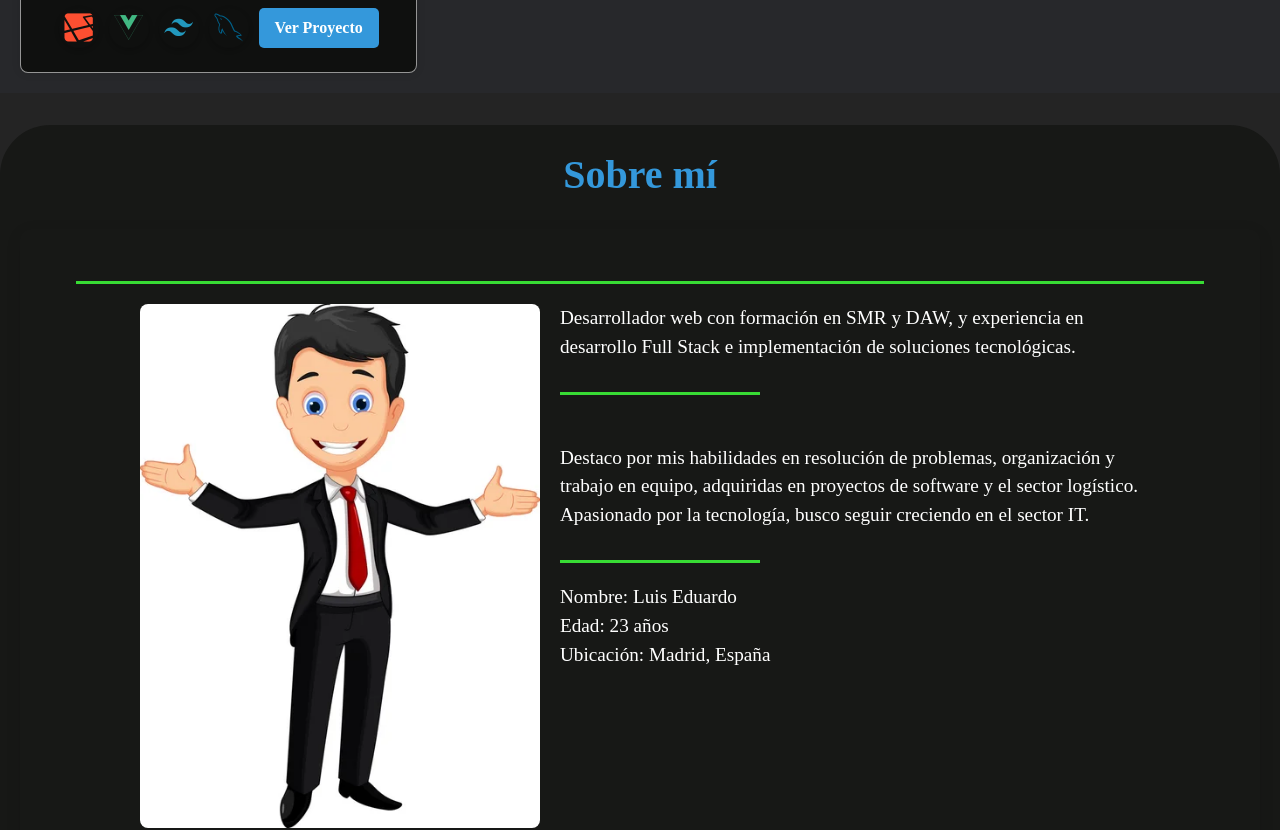
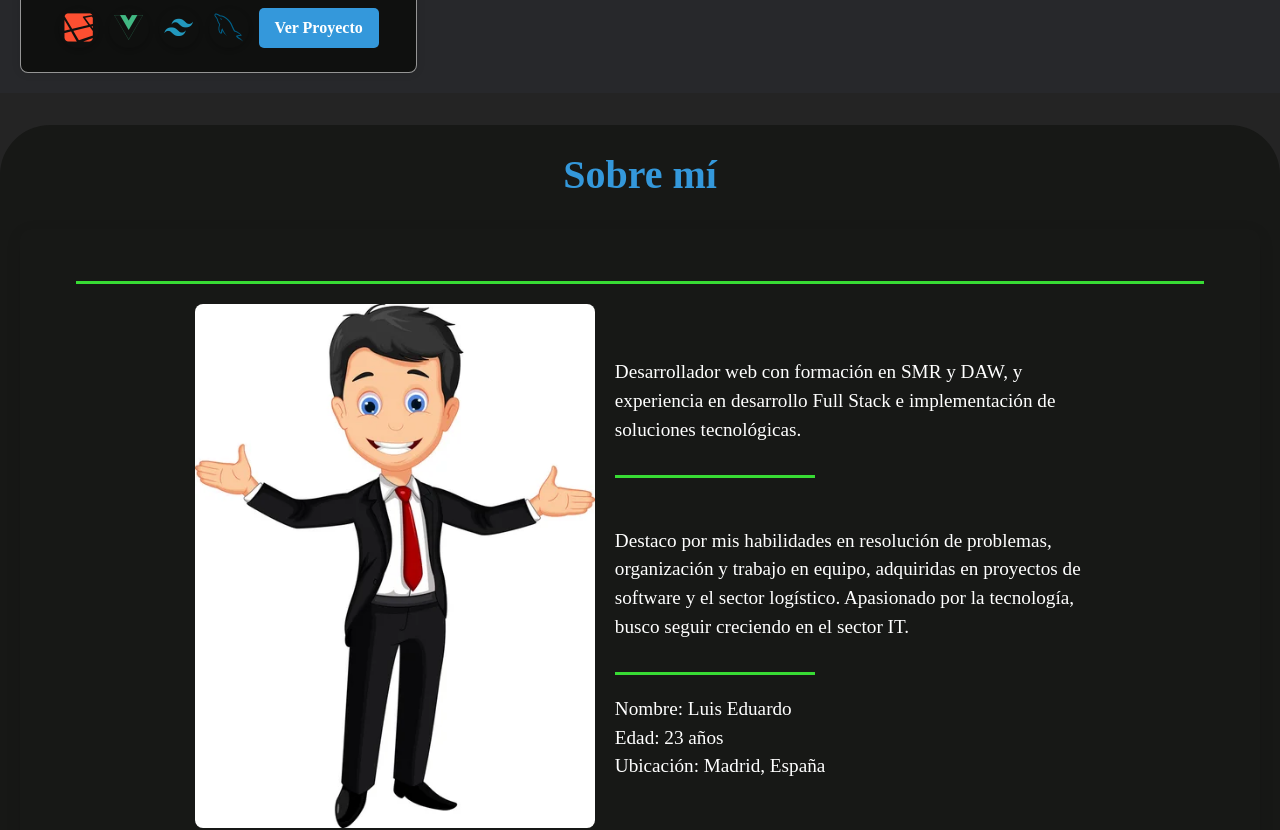
Before and after one commit to luisfelizbeltre/Portafolio-Luis, a Vue app: page / in a window 1280 px wide. Shown: the part 3040-3870 px from the top of the page. Built offline with nearby package versions, Linux system fonts and the light colour scheme.

Commit message:
correcion visual

```diff
--- a/src/components/About.vue
+++ b/src/components/About.vue
@@ -47,21 +47,22 @@ onMounted(() => {
 <style scoped>
 /* ===== Sección Sobre Mí ===== */
 .about-content {
+
   display: flex;
   align-items: center;
   justify-content: center;
   margin: auto;
   flex-wrap: wrap;
   gap: 20px;
-  max-width: 1000px;
+  max-width: 100%;
+  width: 100%;
 }
 
 .about-text {
   flex: 1;
-  min-width: 400px;
   text-align: left;
   font-size: 1.2rem;
-  align-self: flex-start;
+  max-width: 40%;
 }
 
 .about-image img {
@@ -81,7 +82,9 @@ hr {
 
 /* ===== Contenedor ===== */
 .container {
-  max-width: 1000%;
+  height: auto;
+
+  max-width: 100%;
   margin: 0 auto;
   padding: 20px;
   background-color: #171816;
@@ -104,6 +107,8 @@ hr {
   text-align: left;
   color: white;
   max-width: 100%;
+  width: 100%;
+
 }
 
 /* Aparece con animación */
@@ -125,6 +130,8 @@ hr {
 
   .about-text {
     text-align: center;
+    width: 100%;
+    max-width: 100%;
   }
 }
 
```
